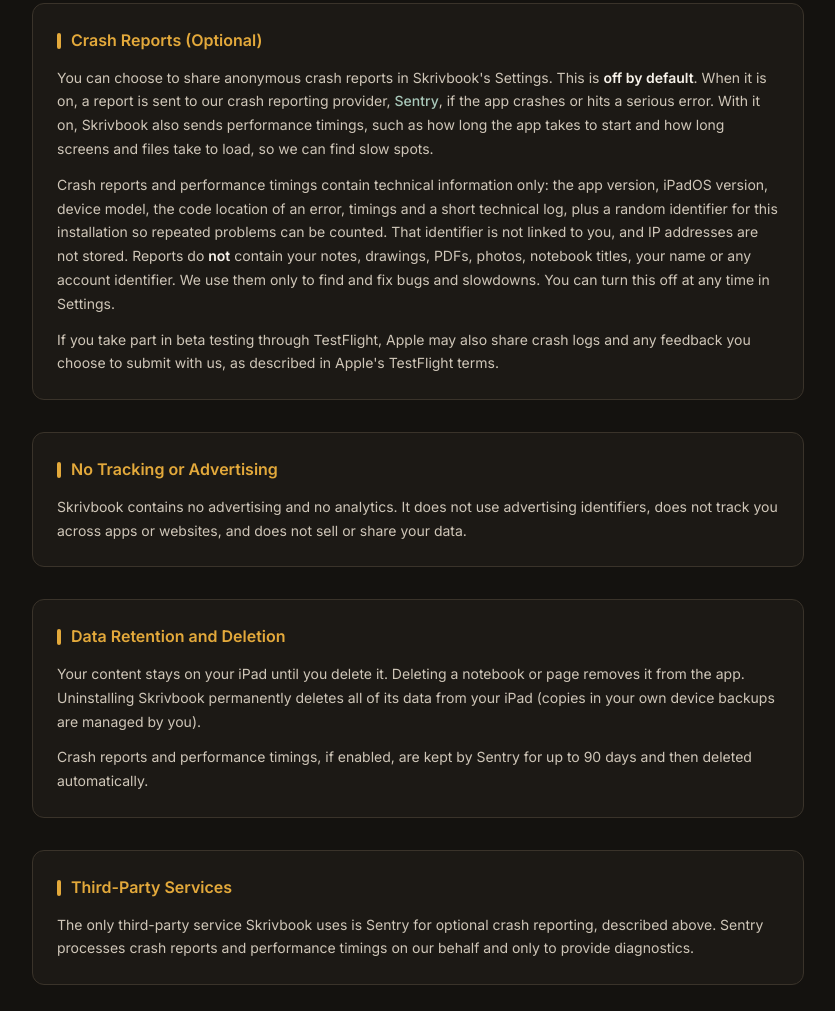
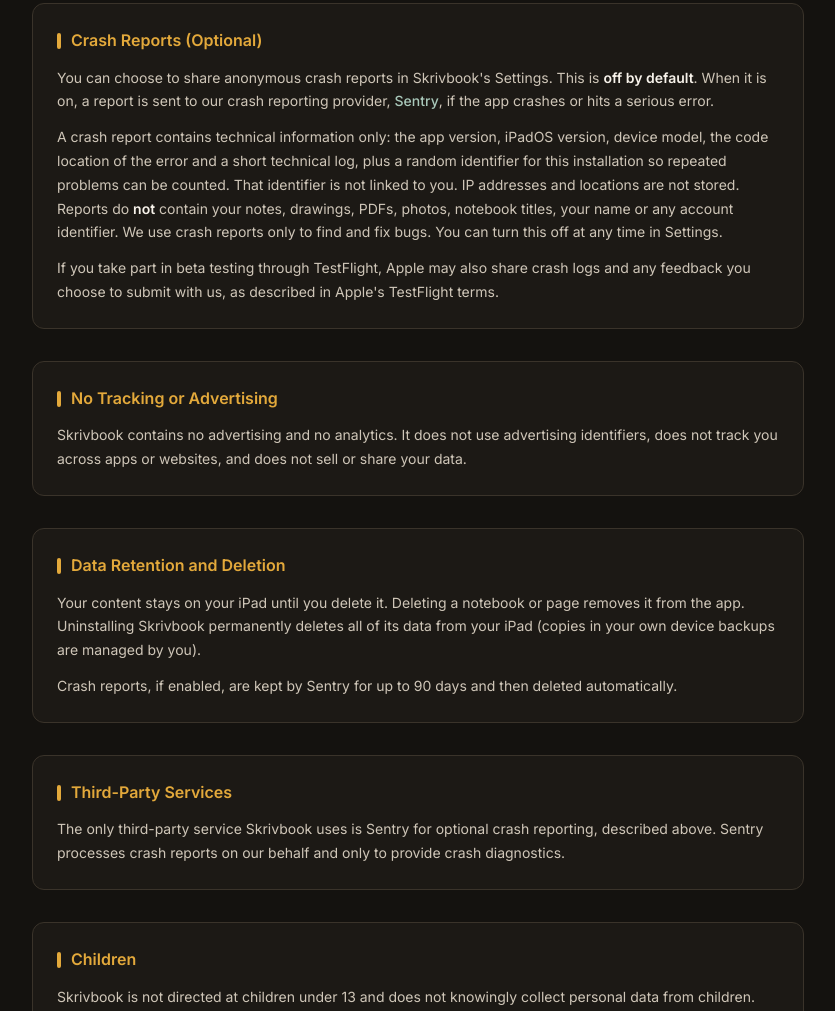
Before and after one commit to suvirbhargav/skrivbook.github.io, a plain HTML site: page privacy-policy.html in a window 1280 px wide. Shown: the part 909-1920 px from the top of the page, without its empty margins (292-1127 px from the left). Drawn offline with Linux system fonts and the light colour scheme.

Commit message:
Privacy policy: crash reports only, no IP addresses or locations stored

```diff
--- a/privacy-policy.html
+++ b/privacy-policy.html
@@ -3,7 +3,7 @@
 <head>
     <meta charset="UTF-8">
     <meta name="viewport" content="width=device-width, initial-scale=1.0">
-    <meta name="description" content="Skrivbook privacy policy: notes stay on your iPad, no accounts, no tracking, optional anonymous crash and performance reports.">
+    <meta name="description" content="Skrivbook privacy policy: notes stay on your iPad, no accounts, no tracking, optional anonymous crash reports.">
     <meta name="theme-color" content="#14120f">
     <meta name="color-scheme" content="dark">
     <title>Privacy Policy — Skrivbook</title>
@@ -127,7 +127,7 @@
             <div class="content">
                 <section id="collection">
                     <h2>What Skrivbook Collects</h2>
-                    <p>Skrivbook does not collect your notes or personal information. There is no account and no sign-in, and your content never leaves your iPad through Skrivbook. The only data that can ever be sent is anonymous crash and performance information, and only if you turn that on (see <a href="#crash-reports">Crash Reports</a>).</p>
+                    <p>Skrivbook does not collect your notes or personal information. There is no account and no sign-in, and your content never leaves your iPad through Skrivbook. The only data that can ever be sent is an anonymous crash report, and only if you turn that on (see <a href="#crash-reports">Crash Reports</a>).</p>
                 </section>
 
                 <section id="storage">
@@ -144,8 +144,8 @@
 
                 <section id="crash-reports">
                     <h2>Crash Reports (Optional)</h2>
-                    <p>You can choose to share anonymous crash reports in Skrivbook's Settings. This is <strong>off by default</strong>. When it is on, a report is sent to our crash reporting provider, <a href="https://sentry.io/privacy/" target="_blank" rel="noopener noreferrer">Sentry</a>, if the app crashes or hits a serious error. With it on, Skrivbook also sends performance timings, such as how long the app takes to start and how long screens and files take to load, so we can find slow spots.</p>
-                    <p>Crash reports and performance timings contain technical information only: the app version, iPadOS version, device model, the code location of an error, timings and a short technical log, plus a random identifier for this installation so repeated problems can be counted. That identifier is not linked to you, and IP addresses are not stored. Reports do <strong>not</strong> contain your notes, drawings, PDFs, photos, notebook titles, your name or any account identifier. We use them only to find and fix bugs and slowdowns. You can turn this off at any time in Settings.</p>
+                    <p>You can choose to share anonymous crash reports in Skrivbook's Settings. This is <strong>off by default</strong>. When it is on, a report is sent to our crash reporting provider, <a href="https://sentry.io/privacy/" target="_blank" rel="noopener noreferrer">Sentry</a>, if the app crashes or hits a serious error.</p>
+                    <p>A crash report contains technical information only: the app version, iPadOS version, device model, the code location of the error and a short technical log, plus a random identifier for this installation so repeated problems can be counted. That identifier is not linked to you. IP addresses and locations are not stored. Reports do <strong>not</strong> contain your notes, drawings, PDFs, photos, notebook titles, your name or any account identifier. We use crash reports only to find and fix bugs. You can turn this off at any time in Settings.</p>
                     <p>If you take part in beta testing through TestFlight, Apple may also share crash logs and any feedback you choose to submit with us, as described in Apple's TestFlight terms.</p>
                 </section>
 
@@ -157,12 +157,12 @@
                 <section id="retention">
                     <h2>Data Retention and Deletion</h2>
                     <p>Your content stays on your iPad until you delete it. Deleting a notebook or page removes it from the app. Uninstalling Skrivbook permanently deletes all of its data from your iPad (copies in your own device backups are managed by you).</p>
-                    <p>Crash reports and performance timings, if enabled, are kept by Sentry for up to 90 days and then deleted automatically.</p>
+                    <p>Crash reports, if enabled, are kept by Sentry for up to 90 days and then deleted automatically.</p>
                 </section>
 
                 <section id="services">
                     <h2>Third-Party Services</h2>
-                    <p>The only third-party service Skrivbook uses is Sentry for optional crash reporting, described above. Sentry processes crash reports and performance timings on our behalf and only to provide diagnostics.</p>
+                    <p>The only third-party service Skrivbook uses is Sentry for optional crash reporting, described above. Sentry processes crash reports on our behalf and only to provide crash diagnostics.</p>
                 </section>
 
                 <section id="children">
```
